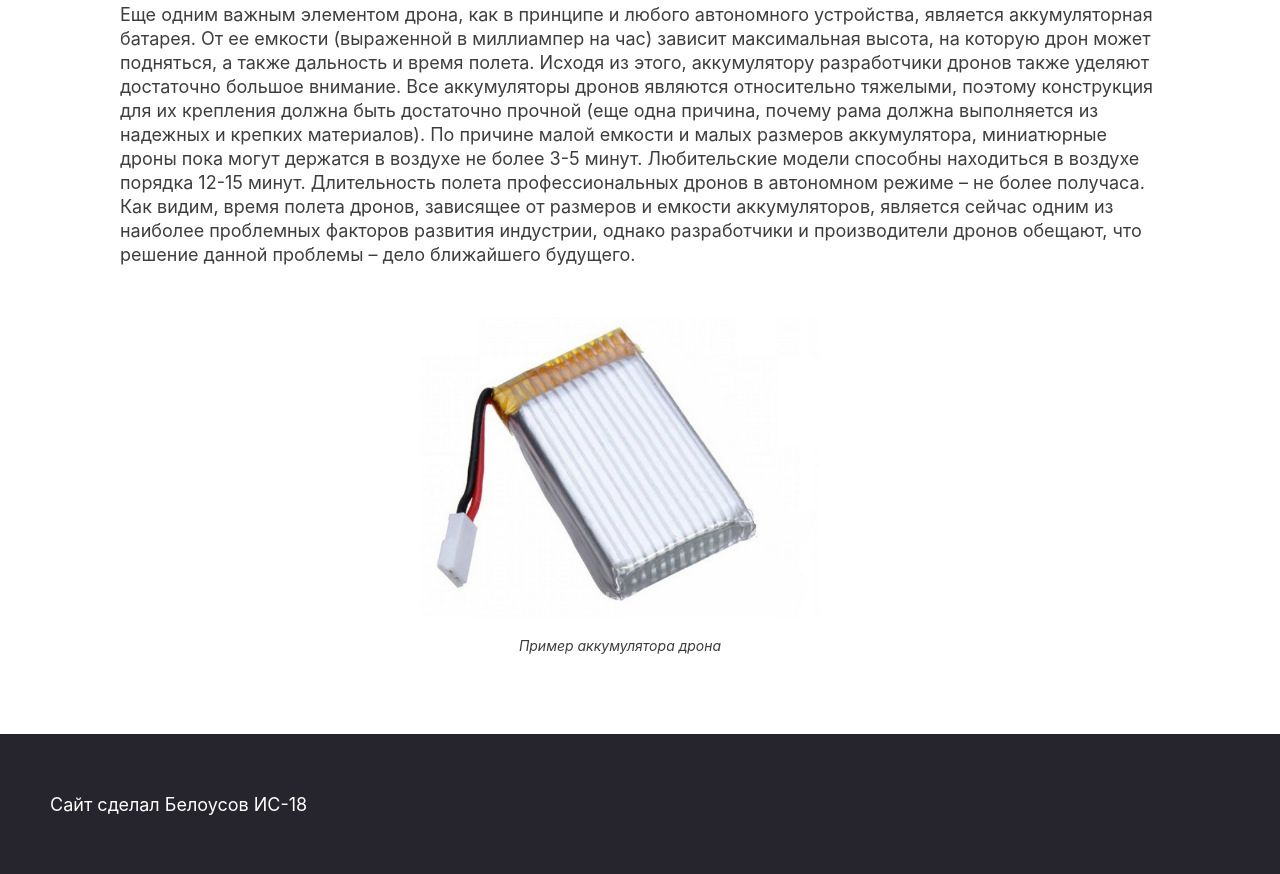
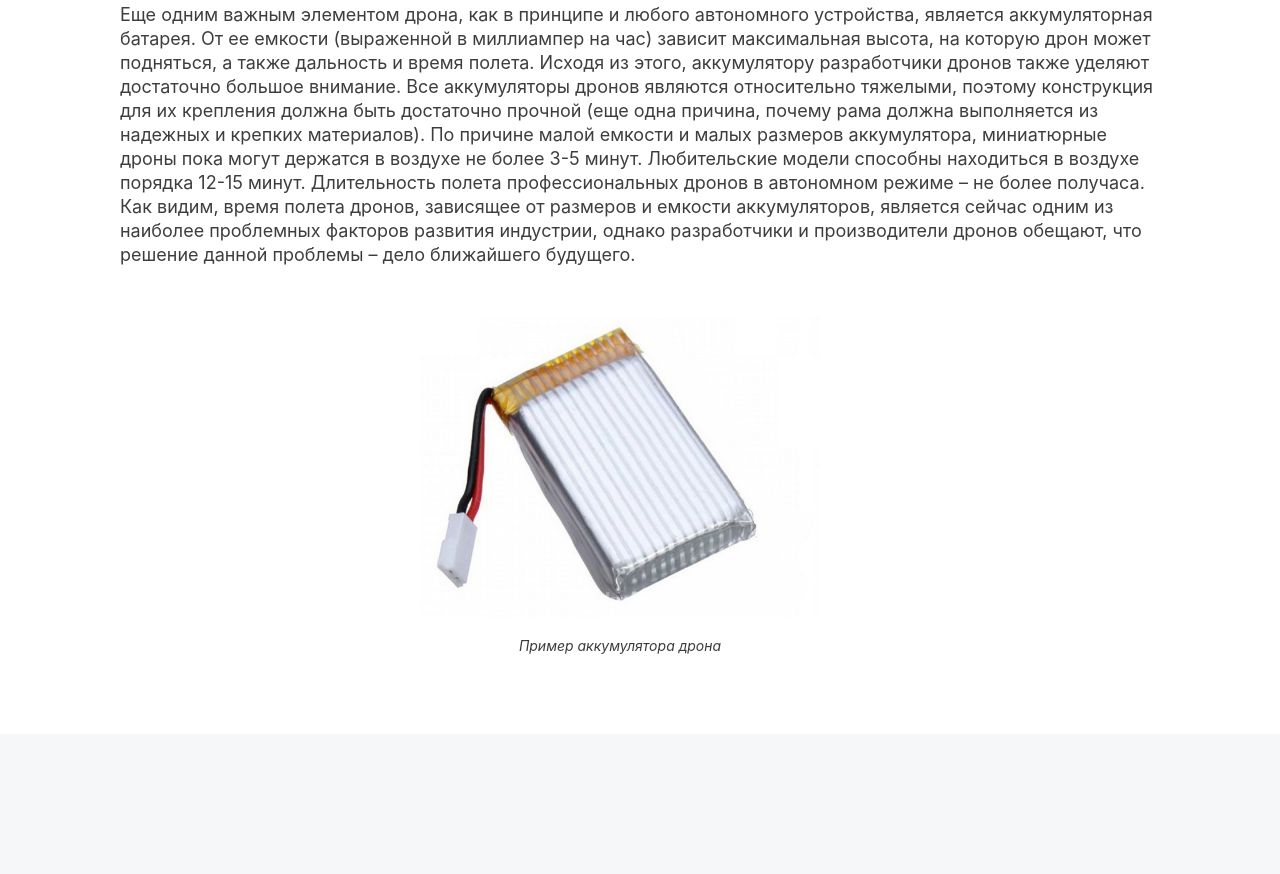
Before and after one commit to BelousovNG/drones, a plain HTML site: page device.html in a window 1280 px wide. Shown: the part 2459-3333 px from the top of the page. After the commit the page ends 3193 px from the top, so only its background shows below. Drawn offline with Linux system fonts and the light colour scheme; a web font is replaced by a local one.

Commit message:
Update device.html

```diff
--- a/device.html
+++ b/device.html
@@ -82,10 +82,7 @@
                     </div>
                 </div>
             </div>
-            <footer class='footer'>
-                <p class='copyright'>Сайт сделал Белоусов ИС-18</p>
 
-            </footer>
         </div>
     </div>
 </body>
```
